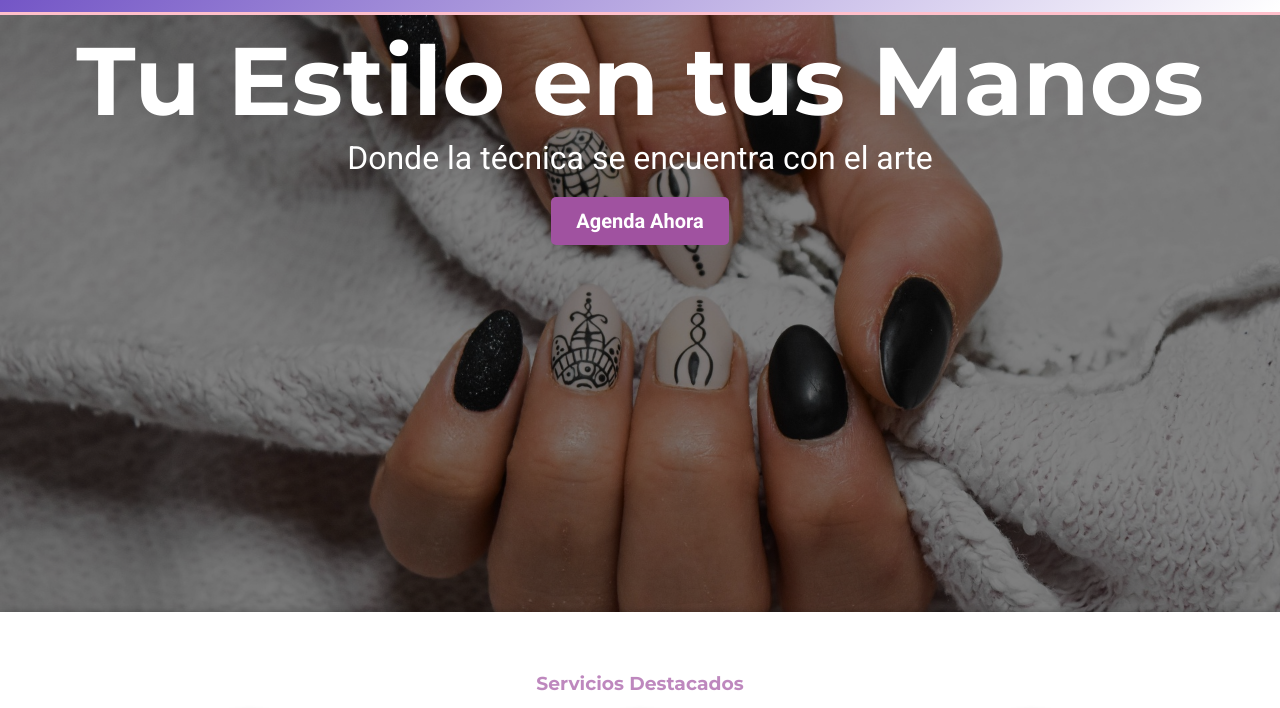
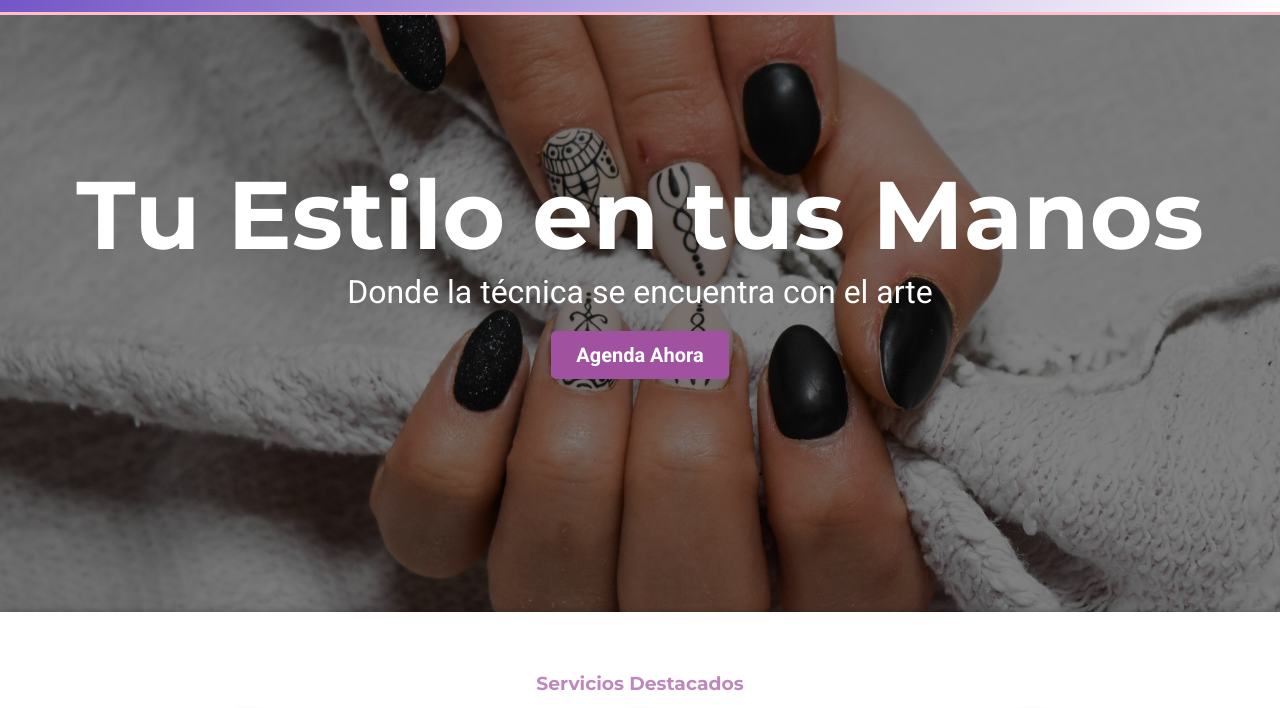
Before and after one commit to Crowblast/PE25230, a plain HTML site: page index.html in a window 1280 px wide. Shown: the part 88-796 px from the top of the page. Drawn offline with Linux system fonts and the light colour scheme; grey boxes are pictures that could not be loaded.

Commit message:
Arreglos en el css

```diff
--- a/css/styles.css
+++ b/css/styles.css
@@ -131,17 +131,22 @@ section
 
 .eslogan
 {
-    background-image: linear-gradient(rgba(0, 0, 0, 0.5), rgba(0, 0, 0, 0.5)),url('../assets/img/portada.jpg');
+    display: flex;
+    justify-content: center;    /* Centra horizontalmente */
+    align-items: center;        /* Centra verticalmente */
+    flex-direction: column;     /* Asegura que el contenido se apile verticalmente */
+     background-image: linear-gradient(rgba(0, 0, 0, 0.5), rgba(0, 0, 0, 0.5)),url('../assets/img/portada.jpg');
     background-repeat: no-repeat;
     background-size:cover;
     background-position: center;
     background-color: #000000;
     width: 100%;
     height: 700px;
-    padding: 100px 5%;
+    padding: 0 5%;              /* Quitamos el padding vertical para que el centrado sea exacto */
     text-align: center;
     box-shadow: 0 4px 15px rgba(0, 0, 0, 0.664);
     color: #000000;
+    vertical-align: middle;
 }
 
 .eslogan-cont
@@ -378,6 +383,7 @@ section
     {
         background-size: cover;
         height: 500px;
+        font-size: 0.5em;
     }
     .eslogan h2
     {
```
